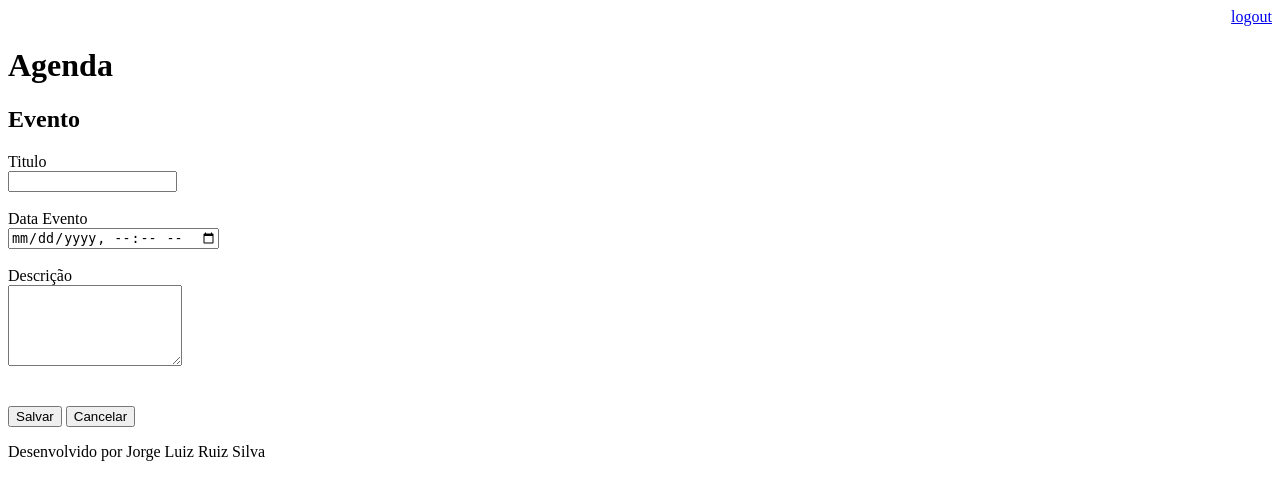
After one commit to jorgeruiz27/agenda, a Django app: page /agenda/evento/ in a window 1280 px wide. The commit adds this page. Shown: the top 500 px of the page. Run offline with Django 4.2, Linux system fonts and the light colour scheme; a user stored in the database is signed in.

Commit message:
Incluido template para insecao de eventos da agenda

```diff
--- a/agenda/urls.py
+++ b/agenda/urls.py
@@ -21,6 +21,8 @@ from django.views.generic import RedirectView
 urlpatterns = [
     path('admin/', admin.site.urls),
     path('agenda/', views.lista_eventos),
+    path('agenda/evento/', views.evento),
+    path('agenda/evento/submit', views.submit_evento),
     path('', RedirectView.as_view(url='/agenda/')),
 #   path('', views.index)
     path('login/', views.login_user),
--- a/core/views.py
+++ b/core/views.py
@@ -36,3 +36,20 @@ def lista_eventos(request):
     evento = Evento.objects.filter(usuario=usuario)
     dados = {'eventos':evento}
     return render(request, 'agenda.html', dados)
+
+@login_required(login_url='/login/')
+def evento(request):
+    return render(request, 'evento.html')
+
+@login_required(login_url='/login/')
+def submit_evento(request):
+    if request.POST:
+        titulo = request.POST.get('titulo')
+        data_evento = request.POST.get('data_evento')
+        descricao = request.POST.get('descricao')
+        usuario = request.user
+        Evento.objects.create(titulo=titulo,
+                              data_evento=data_evento,
+                              descricao=descricao,
+                              usuario=usuario)
+    return redirect('/')
--- a/templates/agenda.html
+++ b/templates/agenda.html
@@ -2,7 +2,9 @@
 
 {% block content %}
     <h2 style="font-size: 40px">Agendamentos</h2>
-
+    <a href="evento/">
+        <button type="button">Novo Evento</button>
+    </a>
     <ul style="font-size: 22px">
         {% for evento in eventos %}
             <li>{{ evento.titulo }} - {{ evento.get_data_evento }}</li>
--- /dev/null
+++ b/templates/evento.html
@@ -0,0 +1,29 @@
+{% extends "model-page.html" %}
+
+{% block content %}
+<h2>Evento</h2>
+
+<form action="submit" method="POST">{% csrf_token %}
+    <label>Titulo</label>
+    <br>
+    <input type="text" name="titulo" size="18">
+    <br>
+    <br>
+    <label>Data Evento</label>
+    <br>
+    <input type="datetime-local" name="data_evento">
+    <br>
+    <br>
+    <label>Descrição</label>
+    <br>
+    <textarea name="descriacao" rows="5" cols="19"></textarea>
+    <br>
+    <br>
+    <br>
+    <button type="submit">Salvar</button>
+    <a href="/">
+        <button type="button">Cancelar</button>
+    </a>
+</form>
+
+{% endblock %}
```
Also changed, not shown: db.sqlite3.
